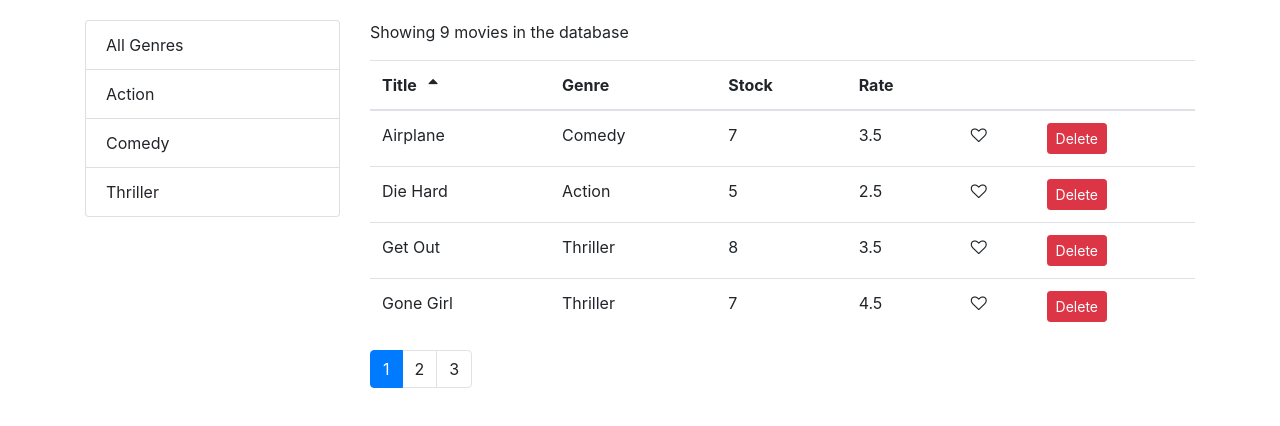
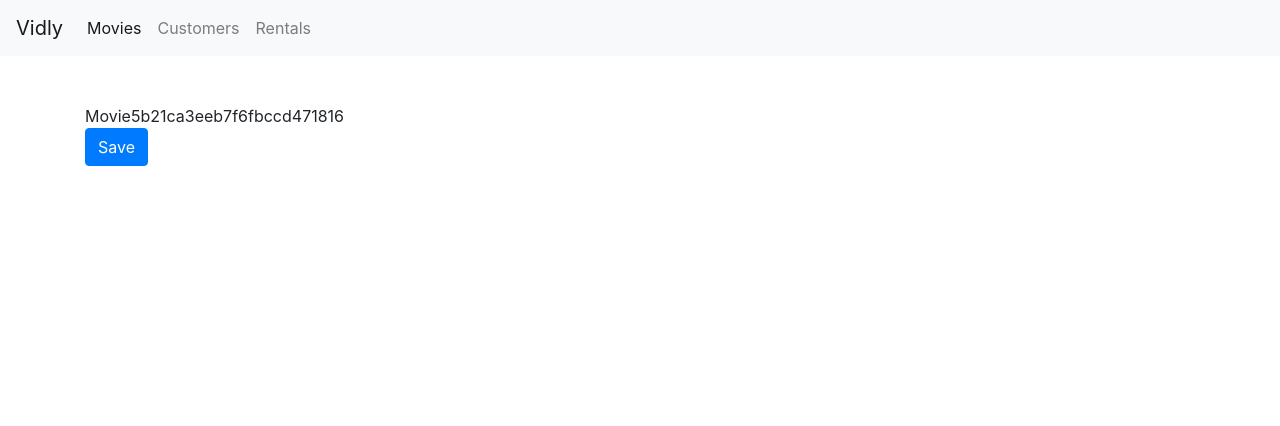
Before and after one commit to satyam-dev/react_vidly, a React (Create React App) app: page /movies/5b21ca3eeb7f6fbccd471816 in a window 1280 px wide. Shown: the top 426 px of the page. Built offline with nearby package versions, Linux system fonts and the light colour scheme.

Commit message:
added routing

```diff
--- a/package.json
+++ b/package.json
@@ -12,6 +12,7 @@
     "prop-types": "^15.6.2",
     "react": "^16.13.1",
     "react-dom": "^16.13.1",
+    "react-router-dom": "^4.3.1",
     "react-scripts": "3.4.1"
   },
   "scripts": {
--- a/src/App.js
+++ b/src/App.js
@@ -1,11 +1,28 @@
 import React from "react";
 import "./App.css";
 import Movies from "./components/movies";
+import { Switch, Route, Redirect } from "react-router-dom";
+import Customers from "./components/customers";
+import Rentals from "./components/rentals";
+import Navbar from "./components/common/navbar";
+import NotFound from "./components/notFound";
+import MoviesForm from "./components/moviesForm";
 function App() {
   return (
-    <main className="container">
-      <Movies />
-    </main>
+    <React.Fragment>
+      <Navbar />
+      <main className="container">
+        <Switch>
+          <Route path="/movies/:id" component={MoviesForm}></Route>
+          <Route path="/movies" component={Movies}></Route>
+          <Route path="/customers" component={Customers}></Route>
+          <Route path="/rentals" component={Rentals}></Route>
+          <Route path="/not-found" component={NotFound}></Route>
+          <Redirect from="/" exact to="/movies" />
+          <Redirect to="/not-found" />
+        </Switch>
+      </main>
+    </React.Fragment>
   );
 }
 
--- /dev/null
+++ b/src/components/common/navbar.jsx
@@ -0,0 +1,30 @@
+import React from "react";
+import { NavLink } from "react-router-dom";
+const Navbar = () => {
+  return (
+    <nav className="navbar navbar-expand-lg navbar-light bg-light mb-5">
+      <div className="navbar-brand">Vidly</div>
+      <div className="collapse navbar-collapse" id="navbarNav">
+        <ul className="navbar-nav">
+          <li className="nav-item">
+            <NavLink className="nav-link" to="/movies">
+              Movies
+            </NavLink>
+          </li>
+          <li className="nav-item">
+            <NavLink className="nav-link" to="/customers">
+              Customers
+            </NavLink>
+          </li>
+          <li className="nav-item">
+            <NavLink className="nav-link" to="/rentals">
+              Rentals
+            </NavLink>
+          </li>
+        </ul>
+      </div>
+    </nav>
+  );
+};
+
+export default Navbar;
--- /dev/null
+++ b/src/components/customers.jsx
@@ -0,0 +1,6 @@
+import React from "react";
+const Customers = () => {
+  return <div>Customers</div>;
+};
+
+export default Customers;
--- /dev/null
+++ b/src/components/moviesForm.jsx
@@ -0,0 +1,21 @@
+import React from "react";
+const MoviesForm = ({
+  match: {
+    params: { id },
+  },
+  history,
+}) => {
+  return (
+    <div>
+      <div>Movie{id}</div>
+      <button
+        className="btn btn-primary"
+        onClick={() => history.replace("/movies")}
+      >
+        Save
+      </button>
+    </div>
+  );
+};
+
+export default MoviesForm;
--- a/src/components/moviesTable.jsx
+++ b/src/components/moviesTable.jsx
@@ -1,9 +1,14 @@
 import React, { Component } from "react";
 import Like from "./common/like";
 import Table from "./common/table";
+import { Link } from "react-router-dom";
 class MoviesTable extends Component {
   columns = [
-    { path: "title", label: "Title" },
+    {
+      path: "title",
+      label: "Title",
+      content: (m) => <Link to={`/movies/${m._id}`}>{m.title}</Link>,
+    },
     { path: "genre.name", label: "Genre" },
     { path: "numberInStock", label: "Stock" },
     { path: "dailyRentalRate", label: "Rate" },
--- /dev/null
+++ b/src/components/notFound.jsx
@@ -0,0 +1,6 @@
+import React from "react";
+const NotFound = () => {
+  return <div>Not Found!</div>;
+};
+
+export default NotFound;
--- /dev/null
+++ b/src/components/rentals.jsx
@@ -0,0 +1,6 @@
+import React from "react";
+const Rentals = () => {
+  return <div>Rentals</div>;
+};
+
+export default Rentals;
--- a/src/index.css
+++ b/src/index.css
@@ -5,7 +5,7 @@ body {
     sans-serif;
   -webkit-font-smoothing: antialiased;
   -moz-osx-font-smoothing: grayscale;
-  padding: 20px 0 0 0;
+  padding: 20 0 0 0;
 }
 
 code {
--- a/src/index.js
+++ b/src/index.js
@@ -5,10 +5,13 @@ import * as serviceWorker from "./serviceWorker";
 import "bootstrap/dist/css/bootstrap.css";
 import "font-awesome/css/font-awesome.css";
 import App from "./App";
+import { BrowserRouter } from "react-router-dom";
 
 ReactDOM.render(
   <React.StrictMode>
-    <App />
+    <BrowserRouter>
+      <App />
+    </BrowserRouter>
   </React.StrictMode>,
   document.getElementById("root")
 );
```
Also changed, not shown: 1 other file (tests, documents, lock files or other folders).
